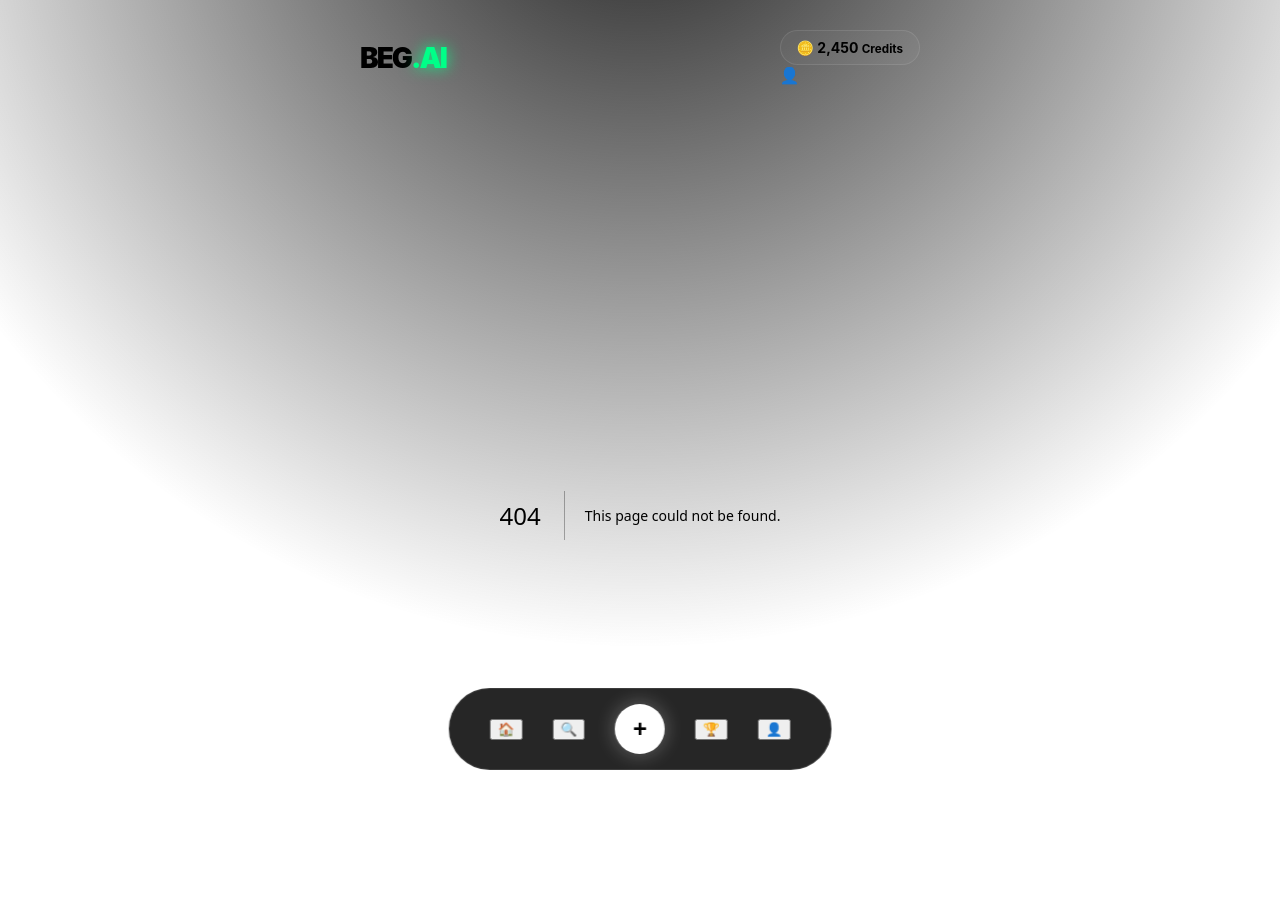
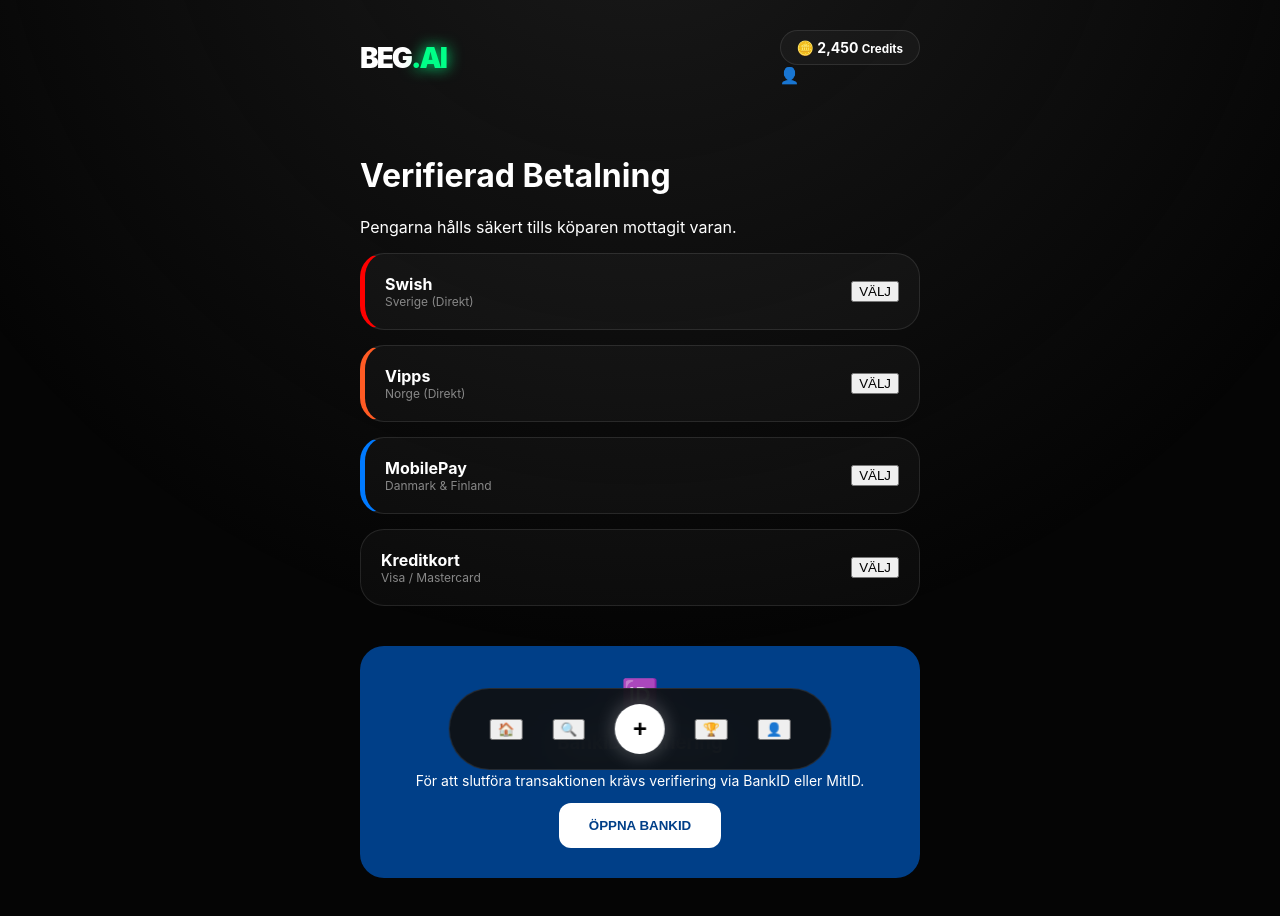
Before and after one commit to gascheckking/marketbeg-appGem, a Next.js app: page /checkout in a window 1280 px wide. Before the commit this address had no page. Shown: the top 916 px of the page. Built offline with nearby package versions, Linux system fonts and the light colour scheme.

Commit message:
Create page.tsx

```diff
--- /dev/null
+++ b/app/checkout/page.tsx
@@ -0,0 +1,53 @@
+export default function Checkout() {
+  return (
+    <div style={{padding: '20px'}}>
+      <h1>Verifierad Betalning</h1>
+      <p className="muted">Pengarna hålls säkert tills köparen mottagit varan.</p>
+
+      <div className="payment-methods">
+        {/* Sverige */}
+        <div className="pay-card" style={{borderLeft: '5px solid #ff0000'}}>
+          <div>
+            <strong>Swish</strong>
+            <div style={{fontSize: '12px', color: '#888'}}>Sverige (Direkt)</div>
+          </div>
+          <button className="small-pay">VÄLJ</button>
+        </div>
+
+        {/* Norge */}
+        <div className="pay-card" style={{borderLeft: '5px solid #ff5b24'}}>
+          <div>
+            <strong>Vipps</strong>
+            <div style={{fontSize: '12px', color: '#888'}}>Norge (Direkt)</div>
+          </div>
+          <button className="small-pay">VÄLJ</button>
+        </div>
+
+        {/* Danmark/Finland */}
+        <div className="pay-card" style={{borderLeft: '5px solid #007aff'}}>
+          <div>
+            <strong>MobilePay</strong>
+            <div style={{fontSize: '12px', color: '#888'}}>Danmark & Finland</div>
+          </div>
+          <button className="small-pay">VÄLJ</button>
+        </div>
+
+        {/* Globalt Kort */}
+        <div className="pay-card">
+          <div>
+            <strong>Kreditkort</strong>
+            <div style={{fontSize: '12px', color: '#888'}}>Visa / Mastercard</div>
+          </div>
+          <button className="small-pay">VÄLJ</button>
+        </div>
+      </div>
+
+      <div className="bankid-box" style={{marginTop: '40px', background: '#003f88', padding: '30px', borderRadius: '24px', textAlign: 'center'}}>
+        <span style={{fontSize: '30px'}}>🆔</span>
+        <h3>BankID Verifiering</h3>
+        <p style={{fontSize: '14px'}}>För att slutföra transaktionen krävs verifiering via BankID eller MitID.</p>
+        <button style={{background: 'white', color: '#003f88', border: 'none', padding: '15px 30px', borderRadius: '12px', fontWeight: 800}}>ÖPPNA BANKID</button>
+      </div>
+    </div>
+  );
+}
```
